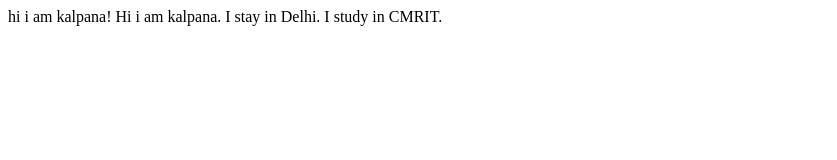
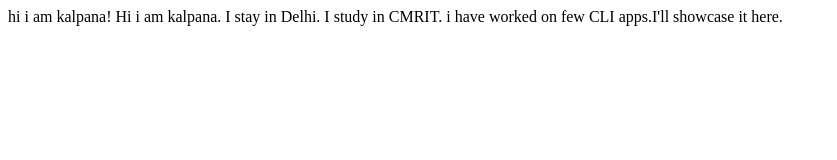
Before and after one commit to kalpanakk112/student-name-site, a plain HTML site: page index.html in a window 1280 px wide. Shown: the whole page, without its empty margins (0-837 px from the left). Drawn offline with Linux system fonts and the light colour scheme.

Commit message:
update details of project

```diff
--- a/index.html
+++ b/index.html
@@ -12,5 +12,7 @@
     I stay in Delhi.
     I study in CMRIT.
 
+    i have worked on few CLI apps.I'll showcase it here.
+
 </body>
 </html>
```
